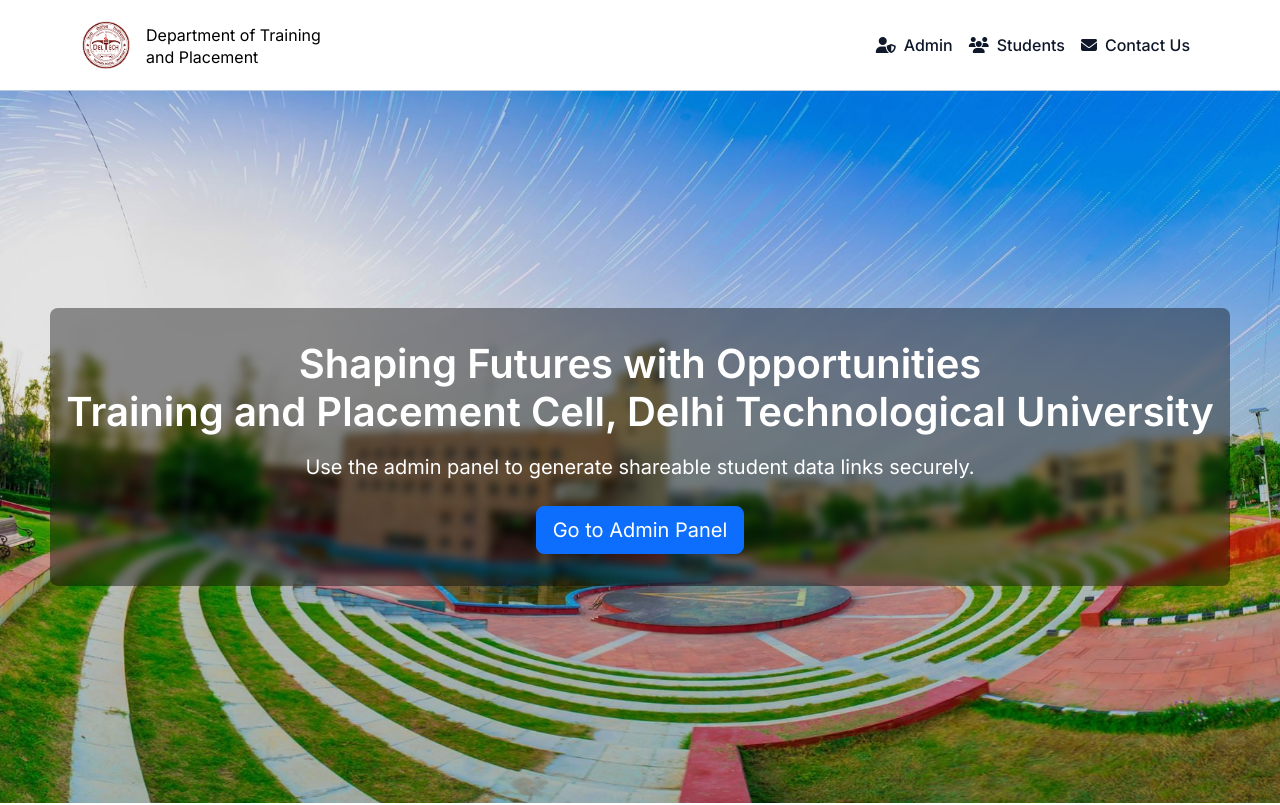
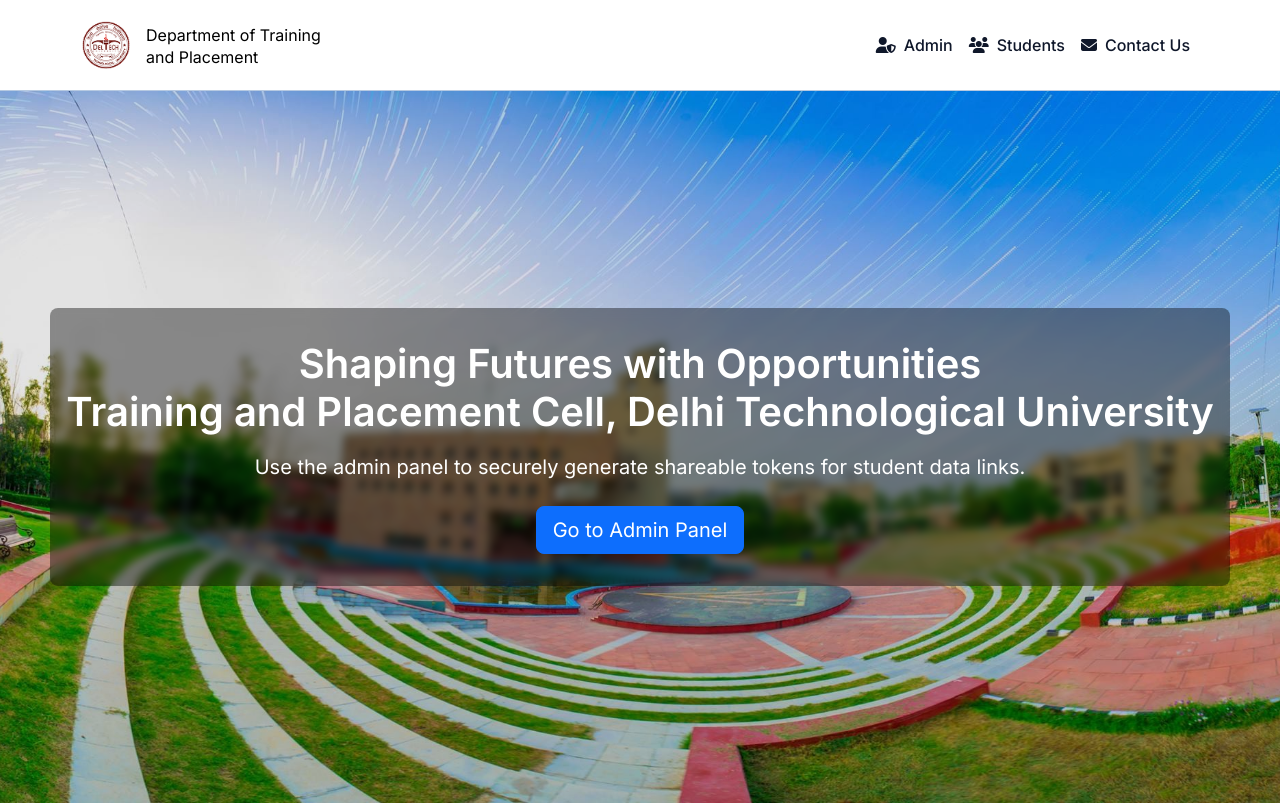
Before and after one commit to utkarshX-dev/tnpFrontend, a React (Vite) app: page / in a window 1280 px wide. Shown: the top 805 px of the page. Built offline with nearby package versions, Linux system fonts and the light colour scheme.

Commit message:
Fix layout issues on smaller screens

```diff
--- a/src/pages/HomePage/Hero.jsx
+++ b/src/pages/HomePage/Hero.jsx
@@ -11,8 +11,8 @@
             Training and Placement Cell, Delhi Technological University
           </h1>
           <p className="lead mb-4">
-            Use the admin panel to generate shareable student data links
-            securely.
+            Use the admin panel to securely generate shareable tokens for
+            student data links.
           </p>
           <Link to="/admin" className="btn btn-primary btn-lg shadow-sm">
             Go to Admin Panel
```
